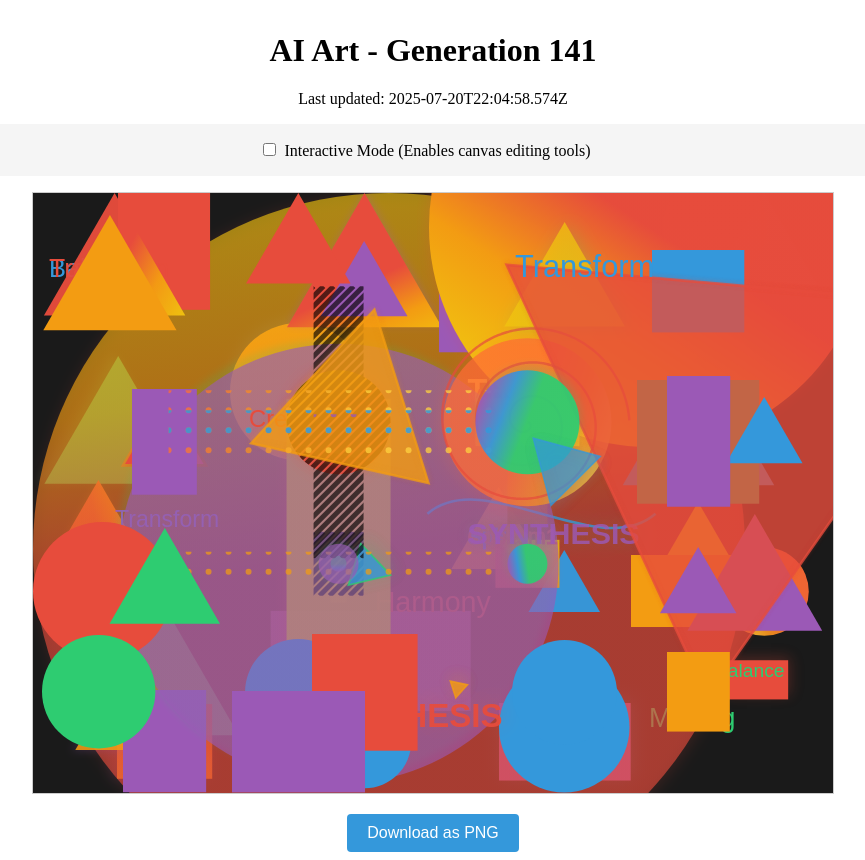
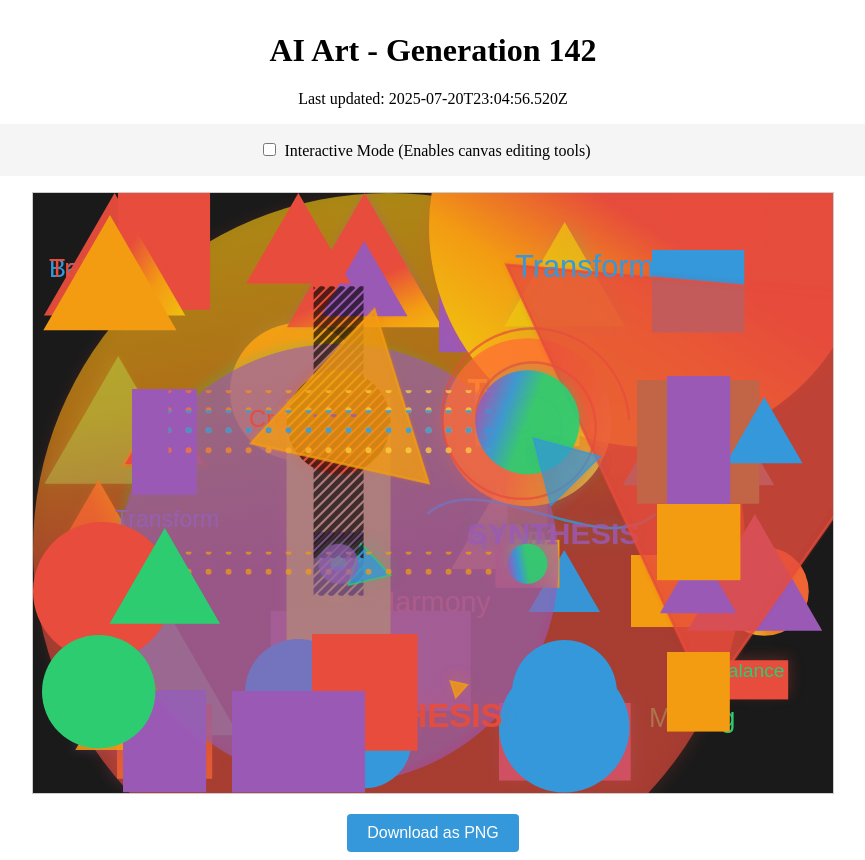
Before and after one commit to mcclowes/ai-art, a React (Vite) app: page / in a window 1280 px wide. Shown: the whole page, without its empty margins (207-1072 px from the left). Built offline with nearby package versions, Linux system fonts and the light colour scheme.

Commit message:
Improve artwork - Generation 142

```diff
--- a/src/artwork-state.ts
+++ b/src/artwork-state.ts
@@ -1592,9 +1592,18 @@ export const artworkState: ArtworkState = {
       "size": 76.91441609323678,
       "fillStyle": "#f39c12",
       "id": "triangle_1753049098574"
+    },
+    {
+      "type": "rectangle",
+      "x": 624,
+      "y": 311,
+      "width": 83.40742839194797,
+      "height": 76.17423119147993,
+      "fillStyle": "#f39c12",
+      "id": "element_1753052696520"
     }
   ],
-  "generation": 141,
-  "lastUpdated": "2025-07-20T22:04:58.574Z",
+  "generation": 142,
+  "lastUpdated": "2025-07-20T23:04:56.520Z",
   "cycleStarted": "2025-07-16T19:12:58.892Z"
 };
```
